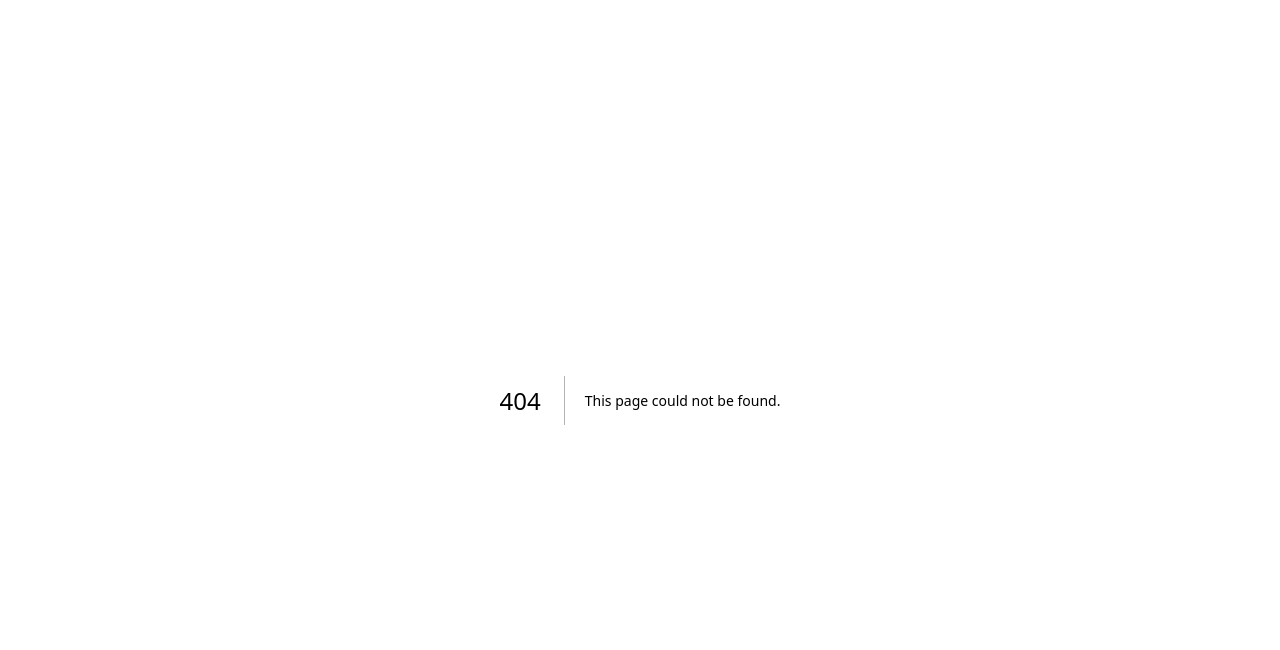
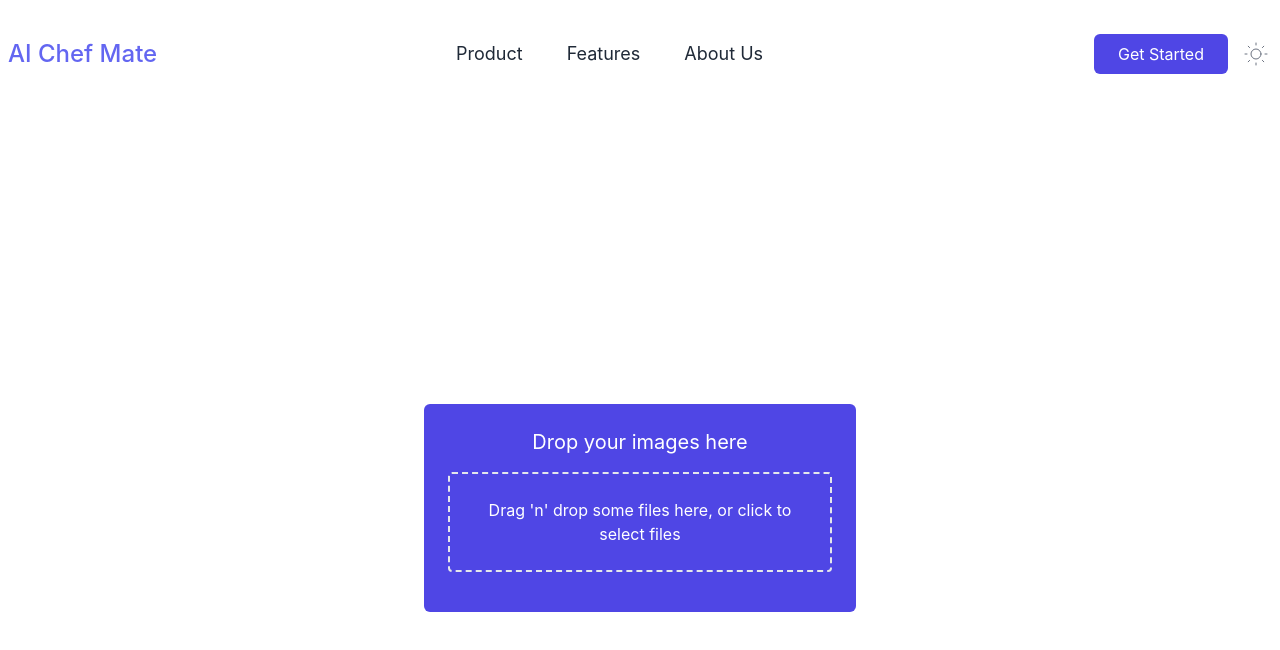
Before and after one commit to ymariam1/recipes, a Next.js app: page /uploadp in a window 1280 px wide. Before the commit this address had no page. Shown: the top 650 px of the page. Built offline with nearby package versions, Linux system fonts and the light colour scheme.

Commit message:
Created page to take user image uploads

```diff
--- a/package.json
+++ b/package.json
@@ -21,7 +21,9 @@
     "next-auth": "^4.24.7",
     "next-themes": "^0.3.0",
     "react": "^18.3.1",
-    "react-dom": "^18.3.1"
+    "react-dom": "^18.3.1",
+    "react-dropzone": "^14.2.3",
+    "usestate": "^1.1.3"
   },
   "devDependencies": {
     "@types/node": "^20.12.12",
--- a/src/components/hero.js
+++ b/src/components/hero.js
@@ -1,5 +1,6 @@
 import Container from "./container";
 import heroImg from "/public/img/placeholder.jpg";
+import Link from "next/link";
 
 const Hero = () => {
   return (
@@ -18,15 +19,15 @@ const Hero = () => {
             </p>
 
             <div className="flex flex-col items-start space-y-3 sm:space-x-4 sm:space-y-0 sm:items-center sm:flex-row">
-              <a
-                href="https://web3templates.com/templates/nextly-landing-page-template-for-startups"
+              <Link
+                href="/uploadp"
                 target="_blank"
                 rel="noopener"
                 className="px-8 py-4 text-lg font-medium text-center text-white bg-indigo-600 rounded-md ">
                 Try on Web
-              </a>
+              </Link>
               <a
-                href="https://github.com/web3templates/nextly-template/"
+                href="https://github.com/ymariam1/recipes"
                 target="_blank"
                 rel="noopener"
                 className="flex items-center space-x-2 text-gray-500 dark:text-gray-400">
--- a/src/pages/index.js
+++ b/src/pages/index.js
@@ -9,11 +9,7 @@ const Home = () => {
   return (
     <>
     <Head>
-        <title>Nextly - Free Nextjs & TailwindCSS Landing Page Template</title>
-        <meta
-          name="description"
-          content="Nextly is a free landing page template built with next.js & Tailwind CSS"
-        />
+        <title>AI Chef Mate</title>
         <link rel="icon" href="/favicon.ico" />
       </Head>
 
--- /dev/null
+++ b/src/pages/uploadp.js
@@ -0,0 +1,71 @@
+import { useCallback, useState } from 'react';
+import { useDropzone } from 'react-dropzone';
+import Navbar from '@/components/navbar';
+
+export default function Upload() {
+  const [uploadedFiles, setUploadedFiles] = useState([]);
+
+  const onDrop = useCallback(acceptedFiles => {
+    setUploadedFiles(prevFiles => [...prevFiles, ...acceptedFiles]);
+    console.log(acceptedFiles);
+  }, []);
+
+  const { getRootProps, getInputProps, isDragActive } = useDropzone({ onDrop });
+
+  const removeFile = fileName => {
+    setUploadedFiles(prevFiles => prevFiles.filter(file => file.name !== fileName));
+  };
+
+  return (
+    <>
+    <Navbar />
+    <div className="flex min-h-screen flex-col items-center justify-center bg-(23 23 23)">
+      <div className="flex flex-col items-center justify-center p-6 bg-indigo-600 rounded-md">
+        <h2 className="text-white text-xl mb-4">Drop your images here</h2>
+        <div
+          {...getRootProps()}
+          className={`border-2 border-dashed border-white-600 rounded p-6 w-96 text-center ${
+            isDragActive ? 'bg-indigo-600' : 'bg-indigo-600'
+          }`}
+        >
+          <input {...getInputProps()} />
+          {isDragActive ? (
+              <p className="text-white">Drop the files here...</p>
+            ) : (
+              <p className="text-white">
+                {uploadedFiles.length === 0 ? "Drag 'n' drop some files here, or click to select files" : 'Drag and drop more files, or click to add'}
+              </p>
+            )}
+        </div>
+
+        <div className="mt-4 grid grid-cols-2 gap-4 overflow-y-auto max-h-64">
+            {uploadedFiles.map((file, index) => (
+              <div key={index} className="relative flex flex-col items-center">
+                <img
+                  src={URL.createObjectURL(file)}
+                  alt={`uploaded preview ${index}`}
+                  className="h-24 w-24 object-cover rounded"
+                />
+                <button
+                  className="absolute top-0 right-0 bg-red-500 text-white rounded-full h-4 w-4 flex items-center justify-center"
+                  onClick={() => removeFile(file.name)}
+                >
+                  X
+                </button>
+              </div>
+            ))}
+          </div>
+
+        {uploadedFiles.length > 0 && (
+            <button
+              className="mt-4 px-4 py-2 bg-green-500 text-white rounded hover:bg-green-600"
+              onClick={() => alert('Files uploaded!')}
+            >
+              Upload
+              </button>
+          )}
+      </div>
+    </div>
+    </>
+  );
+}
```
Also changed, not shown: 1 other file (tests, documents, lock files or other folders).
